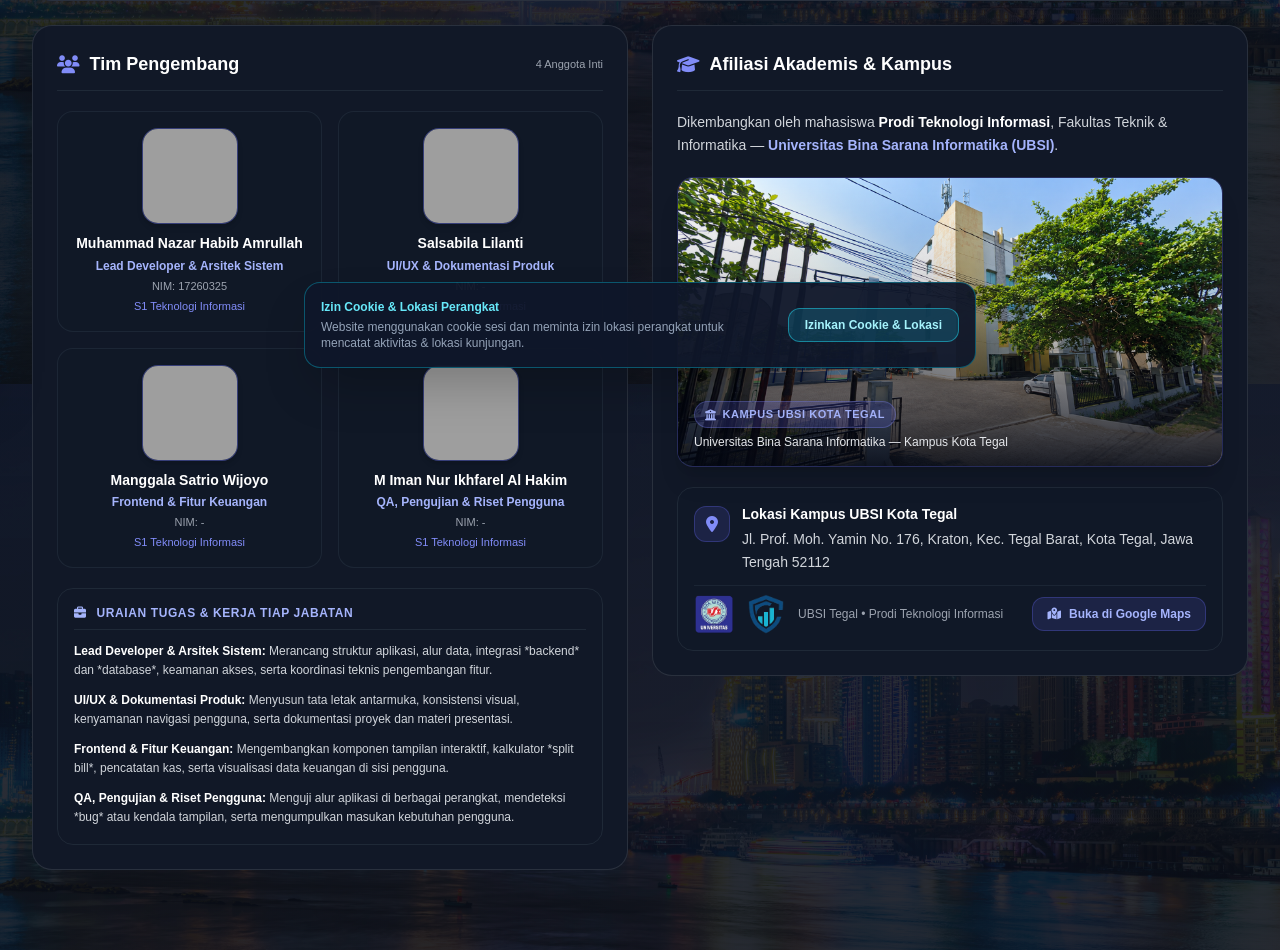
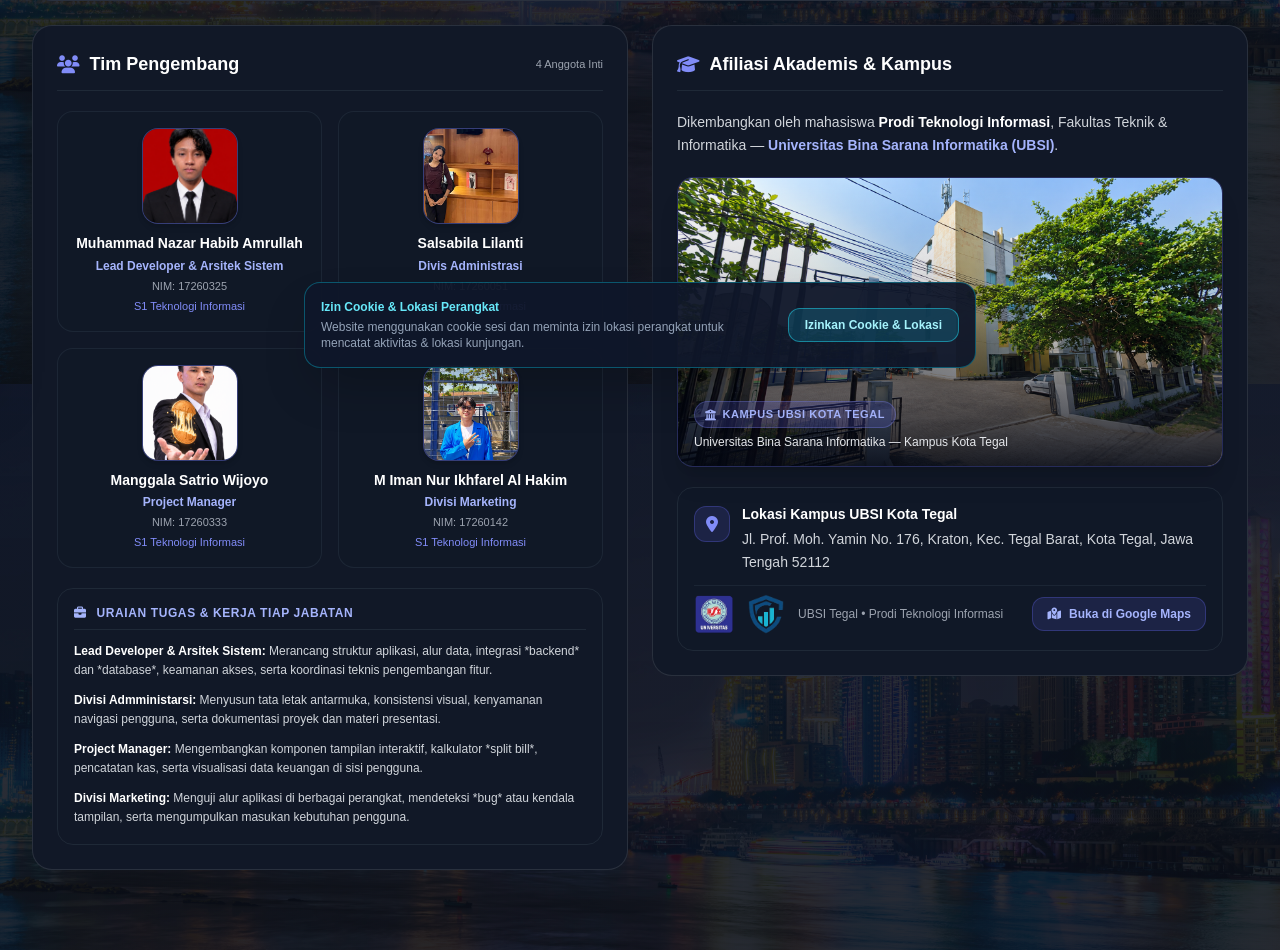
Before and after one commit to nazaramru08-cyber/Manajemenku, a Flask app: page /tentang-kami in a window 1280 px wide. Shown: the part 416-1366 px from the top of the page. Run offline with Flask 3, Linux system fonts and the light colour scheme; some libraries are stand-ins or nearby versions; grey boxes are pictures that could not be loaded.

Commit message:
Update tentang_kami.html

```diff
--- a/templates/tentang_kami.html
+++ b/templates/tentang_kami.html
@@ -140,7 +140,7 @@
                             <!-- Anggota 1 -->
                             <div class="bg-gray-900/75 border border-gray-800/90 rounded-2xl p-4 flex flex-col items-center text-center space-y-2.5">
                                 <div class="w-24 h-24 rounded-2xl overflow-hidden border border-indigo-500/35 bg-gray-800 shadow-md">
-                                    <img src="{{ url_for('static', filename='team/team-1.jpg') }}" alt="Foto Muhammad Nazar Habib Amrullah" class="w-full h-full object-cover">
+                                    <img src="{{ url_for('static', filename='Habib_TI.png') }}" alt="Foto Muhammad Nazar Habib Amrullah" class="w-full h-full object-cover">
                                 </div>
                                 <div class="space-y-1">
                                     <h3 class="text-sm font-bold text-white leading-snug">Muhammad Nazar Habib Amrullah</h3>
@@ -153,12 +153,12 @@
                             <!-- Anggota 2 -->
                             <div class="bg-gray-900/75 border border-gray-800/90 rounded-2xl p-4 flex flex-col items-center text-center space-y-2.5">
                                 <div class="w-24 h-24 rounded-2xl overflow-hidden border border-indigo-500/35 bg-gray-800 shadow-md">
-                                    <img src="{{ url_for('static', filename='team/team-2.jpg') }}" alt="Foto Salsabila Lilanti" class="w-full h-full object-cover">
+                                    <img src="{{ url_for('static', filename='Salsabila.jpeg') }}" alt="Foto Salsabila Lilanti" class="w-full h-full object-cover">
                                 </div>
                                 <div class="space-y-1">
                                     <h3 class="text-sm font-bold text-white leading-snug">Salsabila Lilanti</h3>
-                                    <p class="text-xs font-semibold text-indigo-300">UI/UX & Dokumentasi Produk</p>
-                                    <p class="text-[11px] text-gray-400">NIM: -</p>
+                                    <p class="text-xs font-semibold text-indigo-300">Divis Administrasi</p>
+                                    <p class="text-[11px] text-gray-400">NIM: 17260051</p>
                                     <p class="text-[11px] font-medium text-indigo-400">S1 Teknologi Informasi</p>
                                 </div>
                             </div>
@@ -166,12 +166,12 @@
                             <!-- Anggota 3 -->
                             <div class="bg-gray-900/75 border border-gray-800/90 rounded-2xl p-4 flex flex-col items-center text-center space-y-2.5">
                                 <div class="w-24 h-24 rounded-2xl overflow-hidden border border-indigo-500/35 bg-gray-800 shadow-md">
-                                    <img src="{{ url_for('static', filename='team/team-3.jpg') }}" alt="Foto Manggala Satrio Wijoyo" class="w-full h-full object-cover">
+                                    <img src="{{ url_for('static', filename='Manggala.png') }}" alt="Foto Manggala Satrio Wijoyo" class="w-full h-full object-cover">
                                 </div>
                                 <div class="space-y-1">
                                     <h3 class="text-sm font-bold text-white leading-snug">Manggala Satrio Wijoyo</h3>
-                                    <p class="text-xs font-semibold text-indigo-300">Frontend & Fitur Keuangan</p>
-                                    <p class="text-[11px] text-gray-400">NIM: -</p>
+                                    <p class="text-xs font-semibold text-indigo-300">Project Manager</p>
+                                    <p class="text-[11px] text-gray-400">NIM: 17260333</p>
                                     <p class="text-[11px] font-medium text-indigo-400">S1 Teknologi Informasi</p>
                                 </div>
                             </div>
@@ -179,12 +179,12 @@
                             <!-- Anggota 4 -->
                             <div class="bg-gray-900/75 border border-gray-800/90 rounded-2xl p-4 flex flex-col items-center text-center space-y-2.5">
                                 <div class="w-24 h-24 rounded-2xl overflow-hidden border border-indigo-500/35 bg-gray-800 shadow-md">
-                                    <img src="{{ url_for('static', filename='team/team-4.jpg') }}" alt="Foto M Iman Nur Ikhfarel Al Hakim" class="w-full h-full object-cover">
+                                    <img src="{{ url_for('static', filename='Farel.jpeg') }}" alt="Foto M Iman Nur Ikhfarel Al Hakim" class="w-full h-full object-cover">
                                 </div>
                                 <div class="space-y-1">
                                     <h3 class="text-sm font-bold text-white leading-snug">M Iman Nur Ikhfarel Al Hakim</h3>
-                                    <p class="text-xs font-semibold text-indigo-300">QA, Pengujian & Riset Pengguna</p>
-                                    <p class="text-[11px] text-gray-400">NIM: -</p>
+                                    <p class="text-xs font-semibold text-indigo-300">Divisi Marketing</p>
+                                    <p class="text-[11px] text-gray-400">NIM: 17260142</p>
                                     <p class="text-[11px] font-medium text-indigo-400">S1 Teknologi Informasi</p>
                                 </div>
                             </div>
@@ -201,15 +201,15 @@
                                     Merancang struktur aplikasi, alur data, integrasi *backend* dan *database*, keamanan akses, serta koordinasi teknis pengembangan fitur.
                                 </div>
                                 <div>
-                                    <span class="font-bold text-white">UI/UX & Dokumentasi Produk:</span>
+                                    <span class="font-bold text-white">Divisi Admministarsi:</span>
                                     Menyusun tata letak antarmuka, konsistensi visual, kenyamanan navigasi pengguna, serta dokumentasi proyek dan materi presentasi.
                                 </div>
                                 <div>
-                                    <span class="font-bold text-white">Frontend & Fitur Keuangan:</span>
+                                    <span class="font-bold text-white">Project Manager:</span>
                                     Mengembangkan komponen tampilan interaktif, kalkulator *split bill*, pencatatan kas, serta visualisasi data keuangan di sisi pengguna.
                                 </div>
                                 <div>
-                                    <span class="font-bold text-white">QA, Pengujian & Riset Pengguna:</span>
+                                    <span class="font-bold text-white">Divisi Marketing:</span>
                                     Menguji alur aplikasi di berbagai perangkat, mendeteksi *bug* atau kendala tampilan, serta mengumpulkan masukan kebutuhan pengguna.
                                 </div>
                             </div>
```
